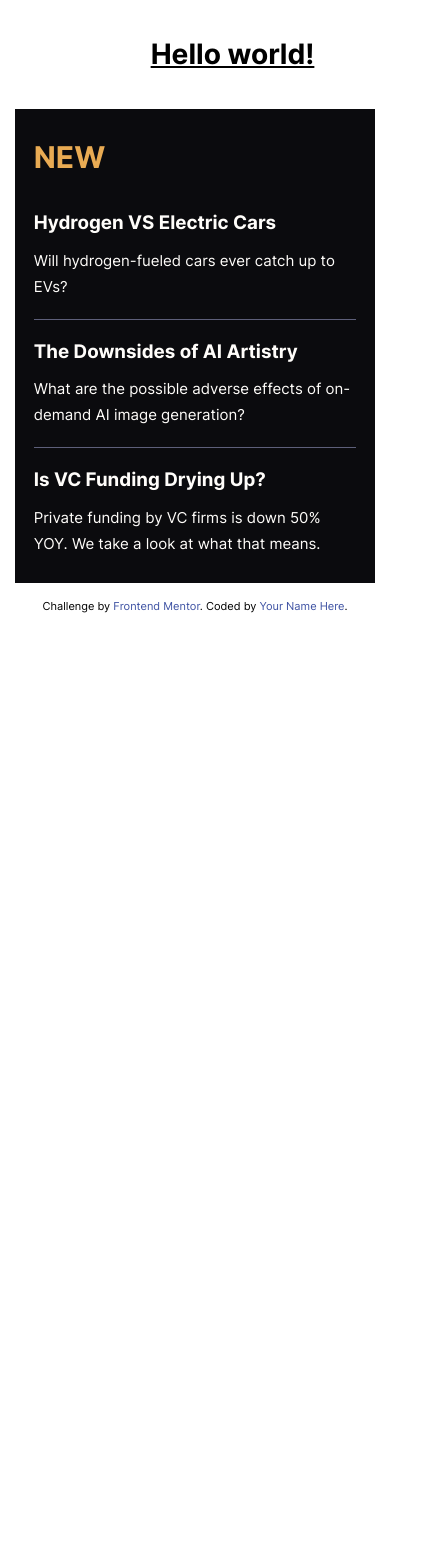
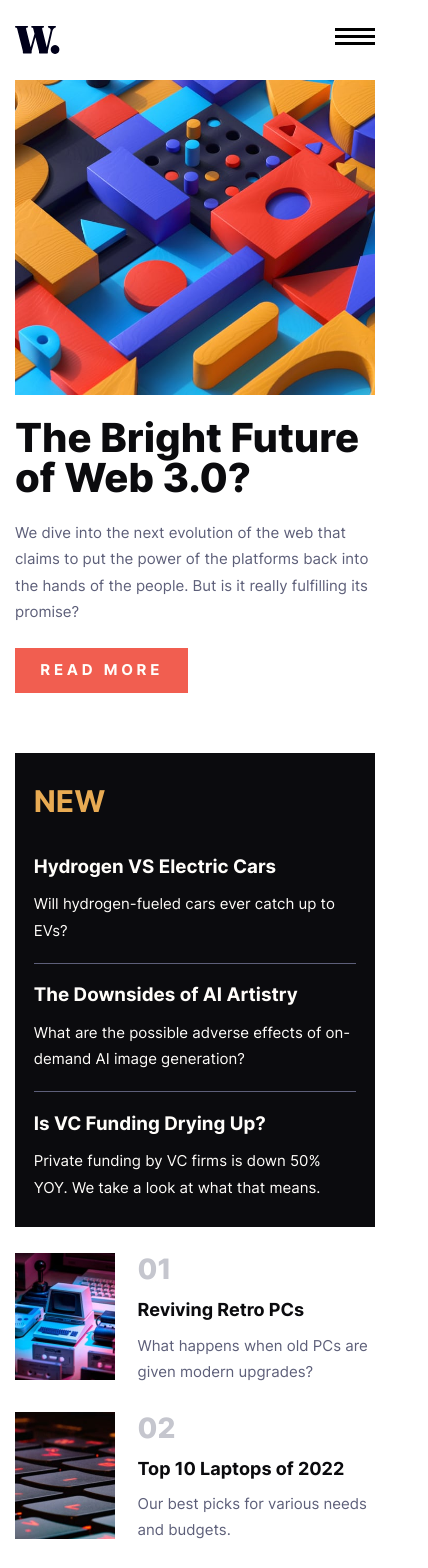
Before and after one commit to reqayasa/fmr-news-homepage, a React (Vite) app: page / in a window 390 px wide. Shown: the top 1568 px of the page, 428 px wide, since content can reach past the window. Before the commit the page ends 844 px from the top, so only its background shows below. Built offline with nearby package versions, Linux system fonts and the light colour scheme.

Commit message:
Mobile versione done

```diff
--- a/package.json
+++ b/package.json
@@ -24,6 +24,8 @@
     "eslint-plugin-react-hooks": "^4.6.0",
     "eslint-plugin-react-refresh": "^0.4.4",
     "postcss": "^8.4.32",
+    "prettier": "^3.1.0",
+    "prettier-plugin-tailwindcss": "^0.5.9",
     "tailwindcss": "^3.3.6",
     "vite": "^5.0.0"
   }
--- /dev/null
+++ b/prettier.config.cjs
@@ -0,0 +1,5 @@
+// prettier.config.js
+// eslint-disable-next-line no-undef
+module.exports = {
+  plugins: ['prettier-plugin-tailwindcss'],
+}
--- a/src/App.jsx
+++ b/src/App.jsx
@@ -1,13 +1,16 @@
 import './App.css';
+import Header from './components/Header';
+import TopStories from './components/TopStories';
 import NewNewsList from './components/NewNewsList';
+import Feed from './components/Feed';
 
 export default function App() {
   return (
-    <div>
-      <h1 className="text-3xl text-center w-full m-10 font-bold underline">
-        Hello world!
-      </h1>
+    <div className='max-w-[1110px] mx-auto'>
+      <Header />
+      <TopStories />
       <NewNewsList />
+      <Feed />
     </div>
   )
 }
--- /dev/null
+++ b/src/components/Button/index.jsx
@@ -0,0 +1,21 @@
+import PropTypes from 'prop-types';
+
+function Button({content}) {
+  return (
+    <button className='
+      h-12 w-[11.5625rem] bg-soft_red-500
+      hover:bg-very_dark_blue-500 focus:bg-very_dark_blue-500
+      text-[15px] font-bold tracking-[.25em] text-off_white-500
+      transition-colors duration-300 ease-in-out'
+      type='button'
+    >
+      {content}
+    </button>
+  )
+}
+
+Button.propTypes = {
+  content: PropTypes.string
+}
+
+export default Button
--- /dev/null
+++ b/src/components/Feed/index.jsx
@@ -0,0 +1,42 @@
+import PropTypes from 'prop-types';
+import feedImg1 from '../../assets/images/image-retro-pcs.jpg';
+import feedImg2 from '../../assets/images/image-top-laptops.jpg';
+import feedImg3 from '../../assets/images/image-gaming-growth.jpg';
+
+function FeedItem ({ number, img, title, description }) {
+  return (
+
+      <article className='flex flex-row shrink-0 my-7'>
+        <picture className='w-[100px] flex-shrink-0'>
+          <img className='' src={img} alt="" />
+        </picture>
+        <section className='ml-6 w-full'>
+          <span className='text-3xl font-extrabold text-grayish_blue-500'>{number}</span>
+          <h2 className='text-[18px] font-bold text-very_dark_blue-500 mt-2.5'>
+            <a href="#" className='hover:text-soft_orange-500'>{title}</a>
+          </h2>
+          <p className='text-[15px] text-dark_grayish_blue-500 mt-2.5 leading-7 tracking-normal'>{description}</p>
+        </section>
+      </article>
+
+  )
+}
+
+FeedItem.propTypes = {
+  number: PropTypes.string,
+  img: PropTypes.string,
+  title: PropTypes.string,
+  description: PropTypes.string
+};
+
+function Feed() {
+  return (
+    <ol className='m-4'>
+      <FeedItem key='01' number='01' img={feedImg1} title='Reviving Retro PCs' description='What happens when old PCs are given modern upgrades?'/>
+      <FeedItem key='02' number='02' img={feedImg2} title='Top 10 Laptops of 2022' description='Our best picks for various needs and budgets.'/>
+      <FeedItem key='03' number='03' img={feedImg3} title='The Growth of Gaming' description='How the pandemic has sparked fresh opportunities.'/>
+    </ol>
+  )
+}
+
+export default Feed;
--- /dev/null
+++ b/src/components/Header/index.jsx
@@ -0,0 +1,110 @@
+import { useState } from "react";
+import PropTypes from "prop-types";
+import logo from "../../assets/images/logo.svg";
+
+function Header() {
+  const [isNavOpen, setIsNavOpen] = useState(false);
+
+  function handleHamburgerClick() {
+    setIsNavOpen(!isNavOpen);
+  }
+
+  return (
+    <header className="mx-4 mt-7 flex flex-row items-center justify-between">
+      <h1>
+        <img className="w-12" src={logo} alt="Company Logo" />
+      </h1>
+      <div className="">
+        <button
+          className="transition-colors duration-200 hover:text-soft_red-500 md:hidden"
+          onClick={handleHamburgerClick}
+        >
+          <HamburgerIcon />
+        </button>
+        <div className={isNavOpen ? "opacity-100 transition-all duration-500 ease-in-out" : "transition-all duration-500 ease-in-out opacity-0"}>
+          <div
+            className="
+            fixed bottom-0 right-0 top-0 z-50 h-full
+            w-64 bg-off_white-500 p-5 pt-6
+            transition-all duration-1000
+            "
+          >
+            <button
+              className="
+                absolute right-0 mr-5 transition-colors duration-200
+                hover:text-soft_orange-500 md:hidden"
+              onClick={handleHamburgerClick}
+            >
+              <CloseIcon />
+            </button>
+            <nav className="z-50 mt-20 flex flex-row">
+              <ol>
+                <NavItem key="Home" content="Home" />
+                <NavItem key="New" content="New" />
+                <NavItem key="Popular" content="Popular" />
+                <NavItem key="Trending" content="Trending" />
+                <NavItem key="categories" content="categories" />
+              </ol>
+            </nav>
+          </div>
+          <div
+            className="
+              fixed bottom-0 right-0 top-0 z-40 h-full w-screen
+              bg-very_dark_blue-500 opacity-70
+              transition-all duration-500 ease-in-out
+              "
+          ></div>
+        </div>
+      </div>
+    </header>
+  );
+}
+
+function NavItem({ content, hyperlink = "#" }) {
+  return (
+    <li className="mb-7">
+      <a className="ease-in-out  hover:text-soft_orange-500" href={hyperlink}>
+        {content}
+      </a>
+    </li>
+  );
+}
+
+NavItem.propTypes = {
+  content: PropTypes.string,
+  hyperlink: PropTypes.string,
+};
+
+const CloseIcon = () => {
+  return (
+    <svg
+      width="32"
+      height="31"
+      className="fill-current"
+      xmlns="http://www.w3.org/2000/svg"
+    >
+      <g fill="current">
+        <path d="m2.919.297 28.284 28.284-2.122 2.122L.797 2.419z" />
+        <path d="M.797 28.581 29.081.297l2.122 2.122L2.919 30.703z" />
+      </g>
+    </svg>
+  );
+};
+
+const HamburgerIcon = () => {
+  return (
+    <svg
+      width="40"
+      height="17"
+      className="fill-current"
+      xmlns="http://www.w3.org/2000/svg"
+    >
+      <g fill="current">
+        <path d="M0 0h40v3H0zM0 7h40v3H0zM0 14h40v3H0z" />
+        <path d="M0 0h40v3H0z" />
+      </g>
+    </svg>
+  );
+};
+
+export default Header;
--- /dev/null
+++ b/src/components/TopStories/index.jsx
@@ -0,0 +1,23 @@
+import Button from '../Button';
+import topStoriesImgMobile from '../../assets/images/image-web-3-mobile.jpg';
+// import topStoriesImgDesktop from '../../assets/images/image-web-3-desktop.jpg';
+
+function TopStories() {
+  return (
+    <article className='m-4 mb-16 mt-7'>
+      <img src={topStoriesImgMobile} alt="" />
+      <h1 className='text-[40px] font-extrabold leading-none  text-very_dark_blue-500
+        my-6'
+      >
+        The Bright Future of Web 3.0?
+      </h1>
+      <p className='text-[15px] leading-7 text-dark_grayish_blue-500 my-6'>
+        We dive into the next evolution of the web that claims to put the power of the platforms back into the hands of the people. But is it really fulfilling its promise?
+      </p>
+      <Button content='READ MORE' />
+    </article>
+  );
+
+}
+
+export default TopStories;
```
Also changed, not shown: 1 other file (tests, documents, lock files or other folders).
